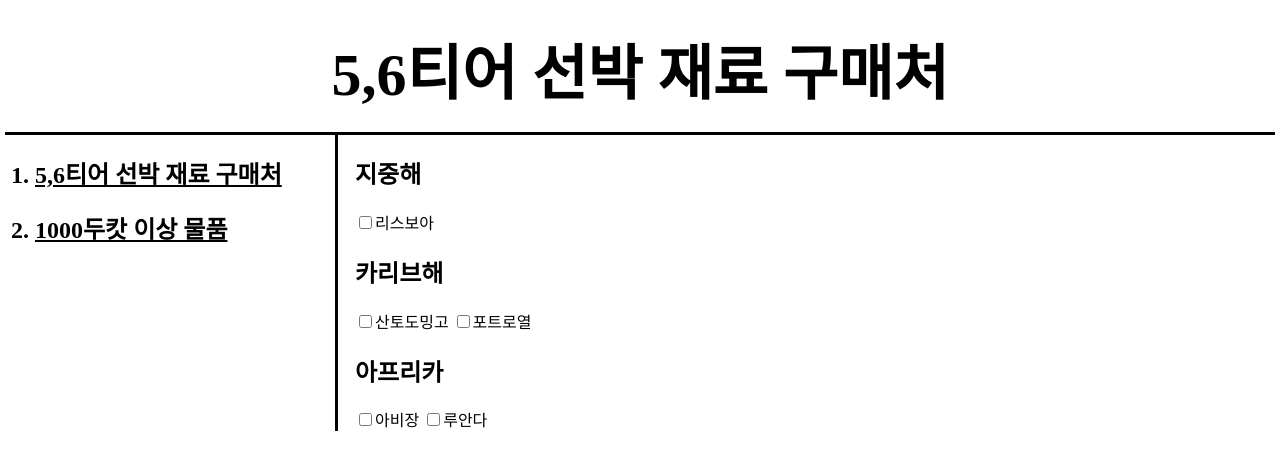
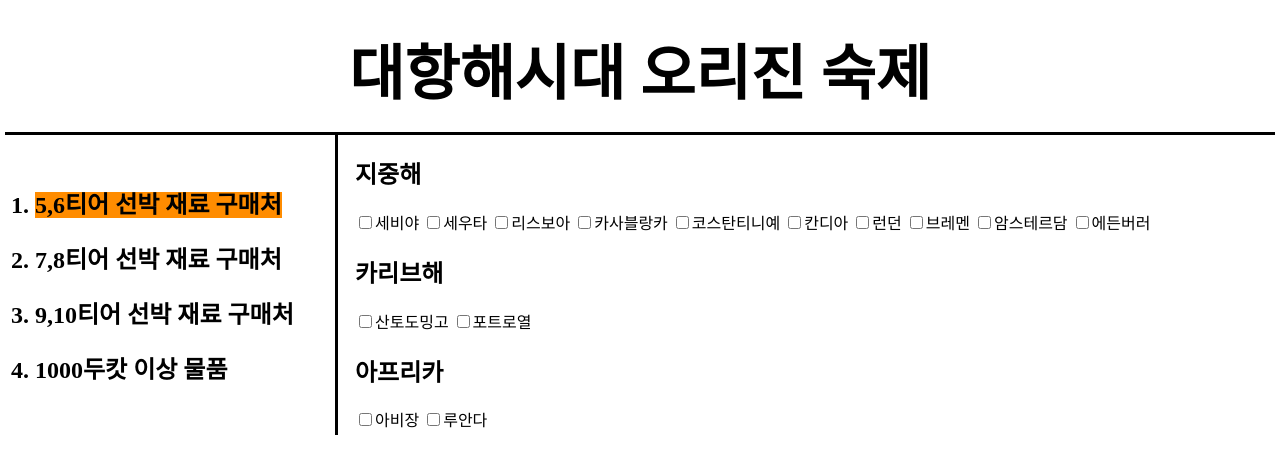
Before and after one commit to jmk1118/WebTest, a plain HTML site: page Buy/Buy5&6.html in a window 1280 px wide. Drawn offline with Linux system fonts and the light colour scheme.

Commit message:
fix: 데이터 추가 및 정리

```diff
--- a/Buy/Buy5&6.html
+++ b/Buy/Buy5&6.html
@@ -3,49 +3,39 @@
     <head>
         <title>5,6티어 선박 재료 구매처</title> <!-- title -->
         <meta charset="utf-8">
-        <style>
-            a{
-                color: black;
-            }
-            h1 {
-                font-size: 60px;
-                text-align: center;
-                color:black;
-                border-bottom: 3px solid black;
-                padding: 20px;
-                margin: 0px;
-            }
-            ol {
-                border-right: 3px solid black;
-                width: 300px;
-                padding: 30px;
-                padding-top: 0px;
-                padding-right: 0px;
-                margin: 0px;
-            }
-            body {
-                margin: 5px;
-            }
-            .Body {
-                display: grid;
-                grid-template-columns: 350px 1fr;
-            }
-        </style>
+        <link rel="stylesheet" href="../style.css">
     </head>
     <body>
-        <h1>5,6티어 선박 재료 구매처</h1>
+        <h1><strong>
+            <a href="../Index.html" id="title">대항해시대 오리진 숙제</a>
+        </h1></strong>
         <div class="Body">
             <ol>
                 <h2><li>
-                    <a href="Buy/Buy5&6.html">5,6티어 선박 재료 구매처</a>
+                    <a href="Buy5&6.html" id="now">5,6티어 선박 재료 구매처</a>
                 </li></h2>
                 <h2><li>
-                    <a href="Buy/BuyOver1000.html">1000두캇 이상 물품</a>
+                    <a href="Buy7&8.html">7,8티어 선박 재료 구매처</a>
+                </li></h2>
+                <h2><li>
+                    <a href="Buy9&10.html">9,10티어 선박 재료 구매처</a>
+                </li></h2>
+                <h2><li>
+                    <a href="BuyOver1000.html">1000두캇 이상 물품</a>
                 </li></h2>
             </ol>
             <div class="MainText">
                 <h2>지중해</h2>
+                    <label class="지중해" id="main"><input type="checkbox">세비야</label>
+                    <label class="지중해" id="main"><input type="checkbox">세우타</label>
                     <label class="지중해" id="main"><input type="checkbox">리스보아</label>
+                    <label class="지중해" id="main"><input type="checkbox">카사블랑카</label>
+                    <label class="지중해" id="main"><input type="checkbox">코스탄티니예</label>
+                    <label class="지중해" id="main"><input type="checkbox">칸디아</label>
+                    <label class="지중해" id="main"><input type="checkbox">런던</label>
+                    <label class="지중해" id="main"><input type="checkbox">브레멘</label>
+                    <label class="지중해" id="main"><input type="checkbox">암스테르담</label>
+                    <label class="지중해" id="main"><input type="checkbox">에든버러</label>
                 <h2>카리브해</h2>
                     <label class="카리브해" id="main"><input type="checkbox">산토도밍고</label>
                     <label class="카리브해"><input type="checkbox">포트로열</label>
--- a/style.css
+++ b/style.css
@@ -1,5 +1,6 @@
 a{
     color: black;
+    text-decoration: none;
 }
 h1 {
     font-size: 60px;
@@ -19,3 +20,10 @@ ol {
 body {
     margin: 5px;
 }
+.Body {
+    display: grid;
+    grid-template-columns: 350px 1fr;
+}
+#now {
+    background-color: darkorange;
+}
```
Also changed, not shown: Buy/Buy7&8.html (added, +37 -0 lines), Buy/Buy9&10.html (added, +34 -0 lines), Buy/BuyOver1000.html (+22 -11 lines), index.html (+7 -1 lines).
